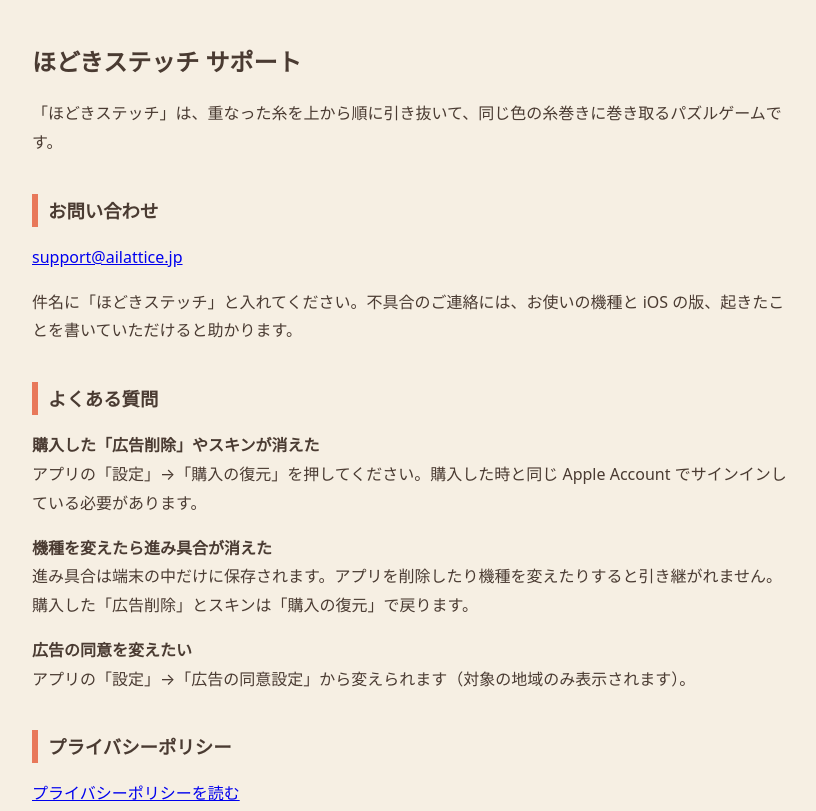
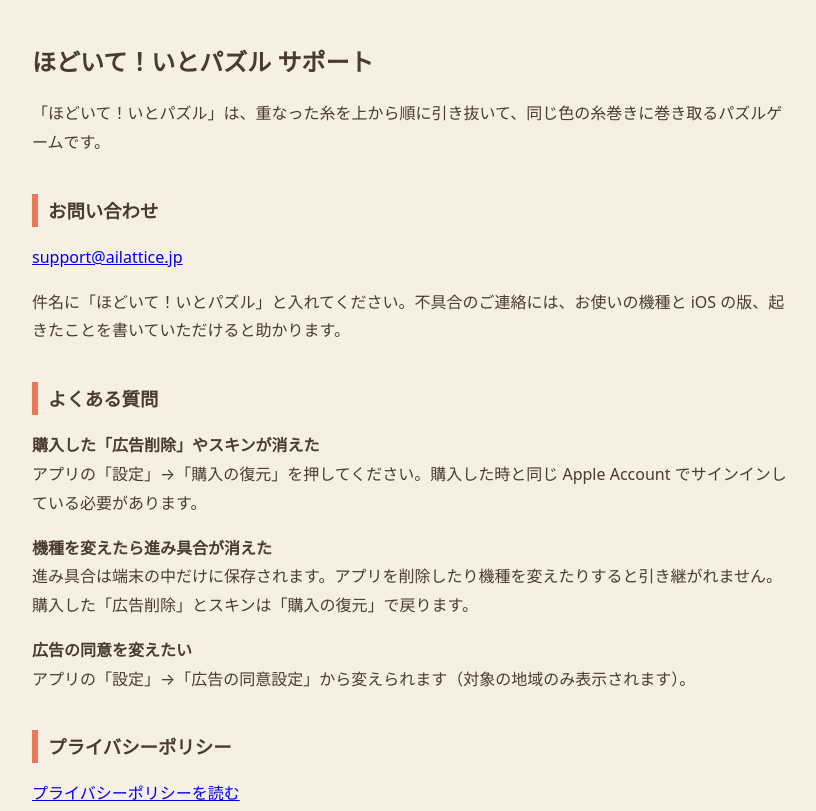
Before and after one commit to ailattice/hodoki_legal, a plain HTML site: page index.html in a window 1280 px wide. Shown: the top 811 px of the page, without its empty margins (228-1044 px from the left). Drawn offline with Linux system fonts and the light colour scheme.

Commit message:
名前を「ほどいて！いとパズル」に直す
Co-Authored-By: Claude Fable 5.2 <noreply@anthropic.com>

```diff
--- a/index.html
+++ b/index.html
@@ -3,7 +3,7 @@
 <head>
 <meta charset="utf-8">
 <meta name="viewport" content="width=device-width, initial-scale=1">
-<title>ほどきステッチ サポート / Hodoki Stitch Support</title>
+<title>ほどいて！いとパズル サポート / Hodoki Stitch Support</title>
 <style>
   body { font-family: system-ui, -apple-system, "Hiragino Sans", "Noto Sans JP", sans-serif; line-height: 1.8; color: #4a3b32; background: #f6efe3; margin: 0; }
   main { max-width: 760px; margin: 0 auto; padding: 24px 16px 64px; }
@@ -13,12 +13,12 @@
 </head>
 <body>
 <main>
-<h1>ほどきステッチ サポート</h1>
-<p>「ほどきステッチ」は、重なった糸を上から順に引き抜いて、同じ色の糸巻きに巻き取るパズルゲームです。</p>
+<h1>ほどいて！いとパズル サポート</h1>
+<p>「ほどいて！いとパズル」は、重なった糸を上から順に引き抜いて、同じ色の糸巻きに巻き取るパズルゲームです。</p>
 
 <h2>お問い合わせ</h2>
 <p><a href="mailto:support@ailattice.jp">support@ailattice.jp</a></p>
-<p>件名に「ほどきステッチ」と入れてください。不具合のご連絡には、お使いの機種と iOS の版、起きたことを書いていただけると助かります。</p>
+<p>件名に「ほどいて！いとパズル」と入れてください。不具合のご連絡には、お使いの機種と iOS の版、起きたことを書いていただけると助かります。</p>
 
 <h2>よくある質問</h2>
 <p><strong>購入した「広告削除」やスキンが消えた</strong><br>アプリの「設定」→「購入の復元」を押してください。購入した時と同じ Apple Account でサインインしている必要があります。</p>
```
Also changed, not shown: privacy.html (+4 -4 lines).
